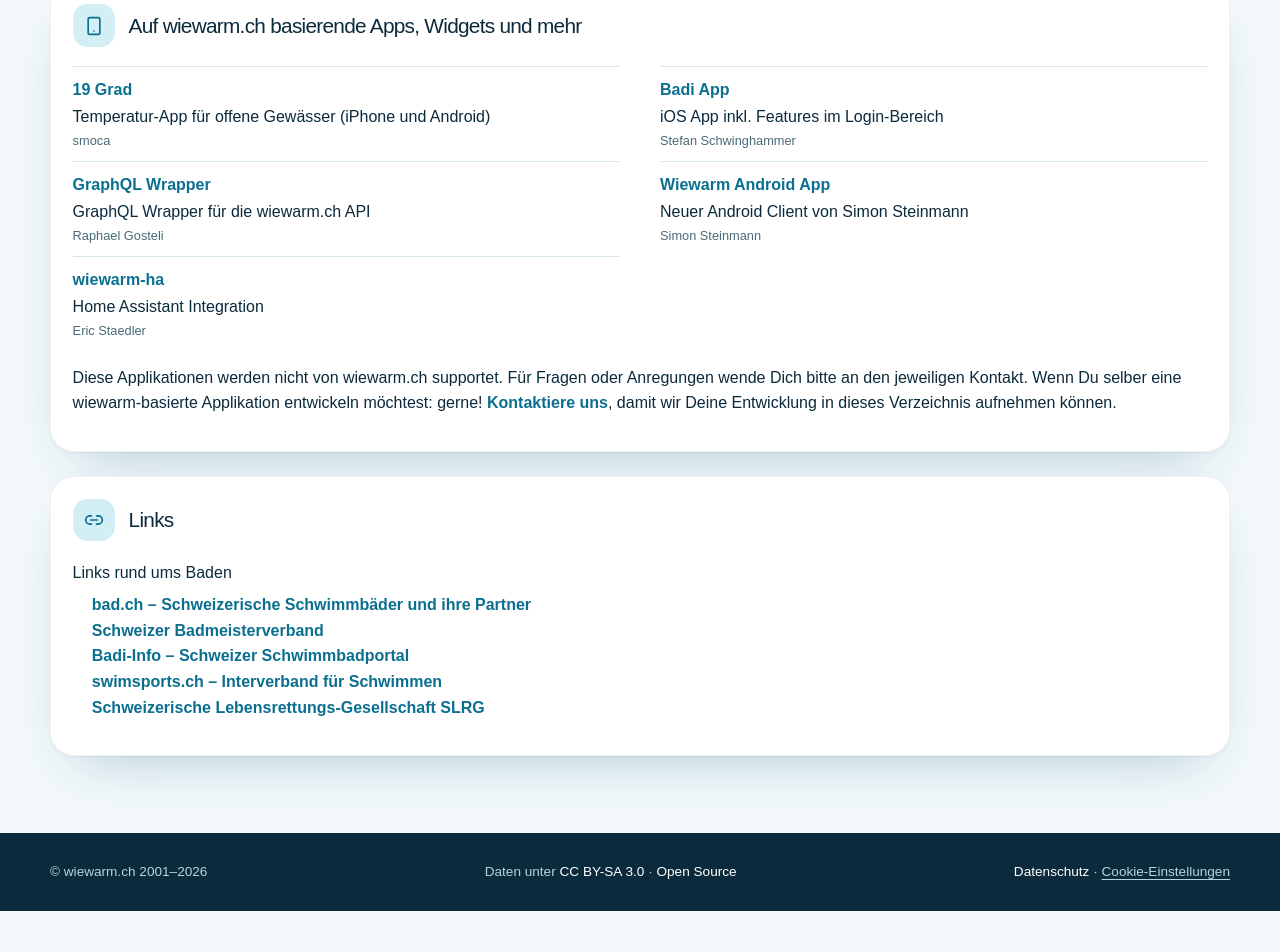
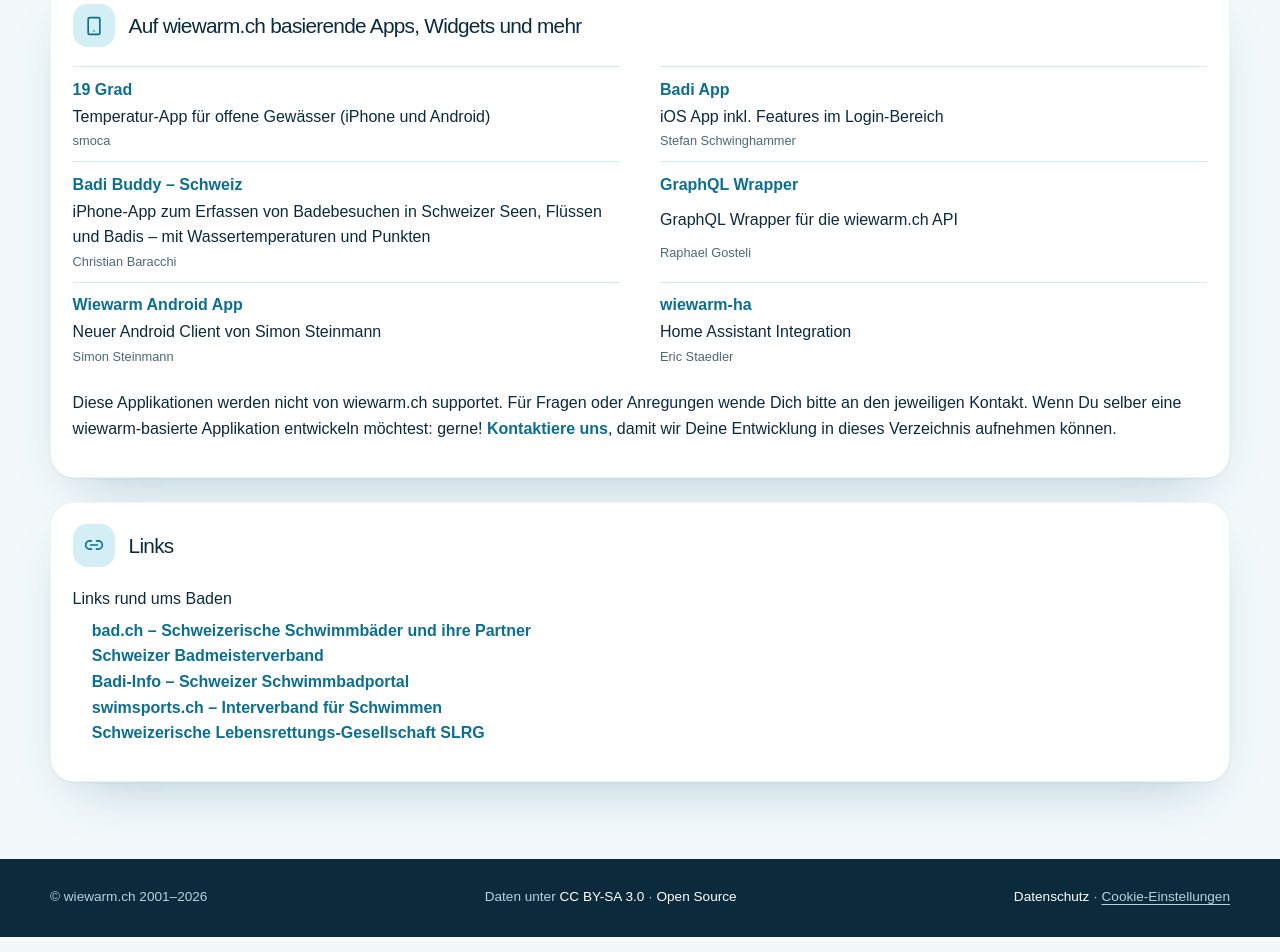
Before and after one commit to wiewarm/wiewarm-website, a Next.js app in the folder frontend/: page /info in a window 1280 px wide. Shown: the part 1638-2590 px from the top of the page. Built offline with nearby package versions, Linux system fonts and the light colour scheme; a web font is replaced by a local one.

Commit message:
add badi buddy

```diff
--- a/frontend/app/info/page.tsx
+++ b/frontend/app/info/page.tsx
@@ -18,6 +18,7 @@ const team = [
 const apps = [
   ['19 Grad', 'https://itunes.apple.com/de/app/19-grad/id1253503792?mt=8', 'Temperatur-App für offene Gewässer (iPhone und Android)', 'smoca'],
   ['Badi App', 'https://apps.apple.com/ch/app/badi-app/id6504495943', 'iOS App inkl. Features im Login-Bereich', 'Stefan Schwinghammer'],
+  ['Badi Buddy – Schweiz', 'https://apps.apple.com/ch/app/badi-buddy-schweiz/id6825506967', 'iPhone-App zum Erfassen von Badebesuchen in Schweizer Seen, Flüssen und Badis – mit Wassertemperaturen und Punkten', 'Christian Baracchi'],
   ['GraphQL Wrapper', 'https://github.com/raphael-gosteli/wiewarm-GraphQL', 'GraphQL Wrapper für die wiewarm.ch API', 'Raphael Gosteli'],
   ['Wiewarm Android App', 'https://play.google.com/store/apps/details?id=ch.simonste.wiewarm', 'Neuer Android Client von Simon Steinmann', 'Simon Steinmann'],
   ['wiewarm-ha', 'https://github.com/eric-staedler/wiewarm-ha', 'Home Assistant Integration', 'Eric Staedler'],
```
